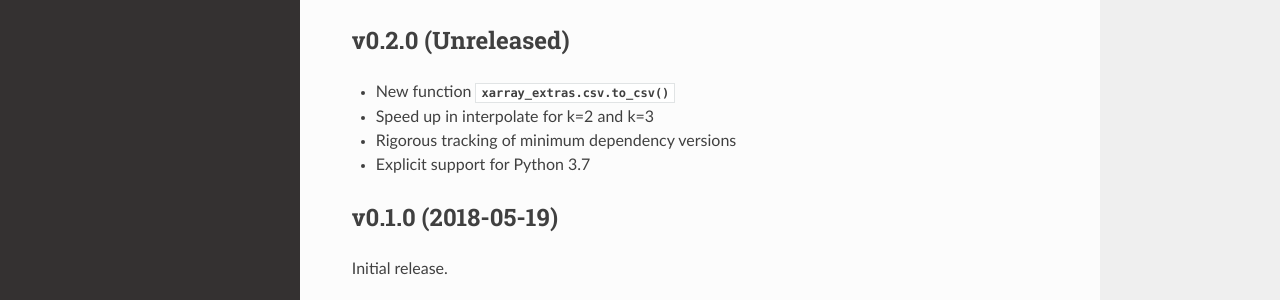
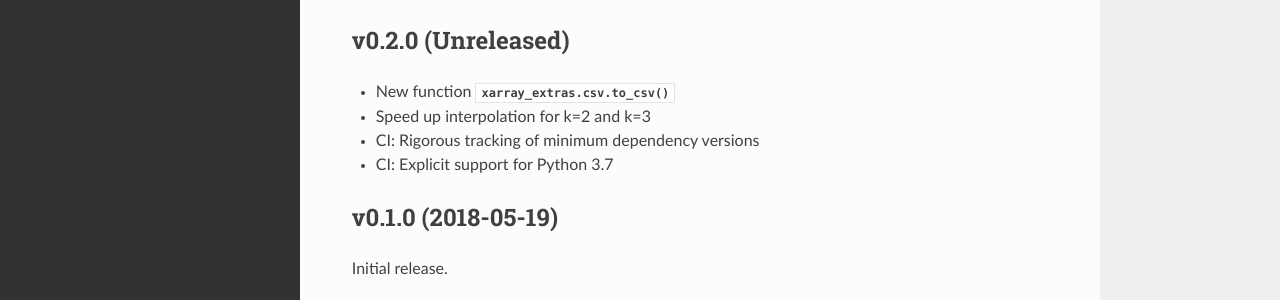
Before and after one commit to crusaderky/xarray_extras, a Sphinx documentation site: the page built from doc/whats-new.rst, in a window 1280 px wide. Shown: the part 260-560 px from the top of the page. Built offline with Sphinx 7.4.7 and the Read the Docs theme 2.0.0, drawn with Linux system fonts in a browser that asks for light colours; pages that are not in the unit, such as notebooks, are missing from menus; the version number could not be read and is left out.

Commit message:
Cosmetic changelog tweaks

```diff
--- a/doc/whats-new.rst
+++ b/doc/whats-new.rst
@@ -17,9 +17,9 @@
 -------------------
 
 - New function :func:`xarray_extras.csv.to_csv`
-- Speed up in interpolate for k=2 and k=3
-- Rigorous tracking of minimum dependency versions
-- Explicit support for Python 3.7
+- Speed up interpolation for k=2 and k=3
+- CI: Rigorous tracking of minimum dependency versions
+- CI: Explicit support for Python 3.7
 
 .. _whats-new.0.1.0:
 
```
